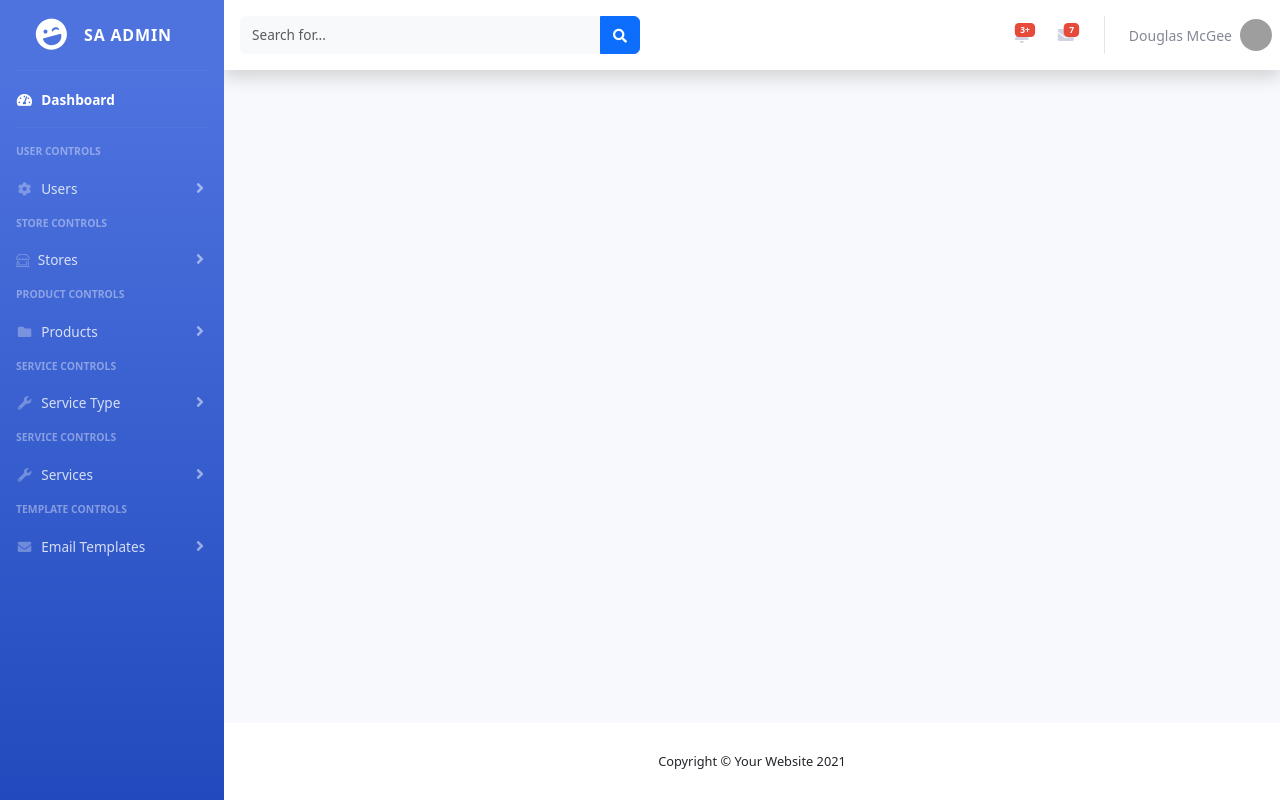
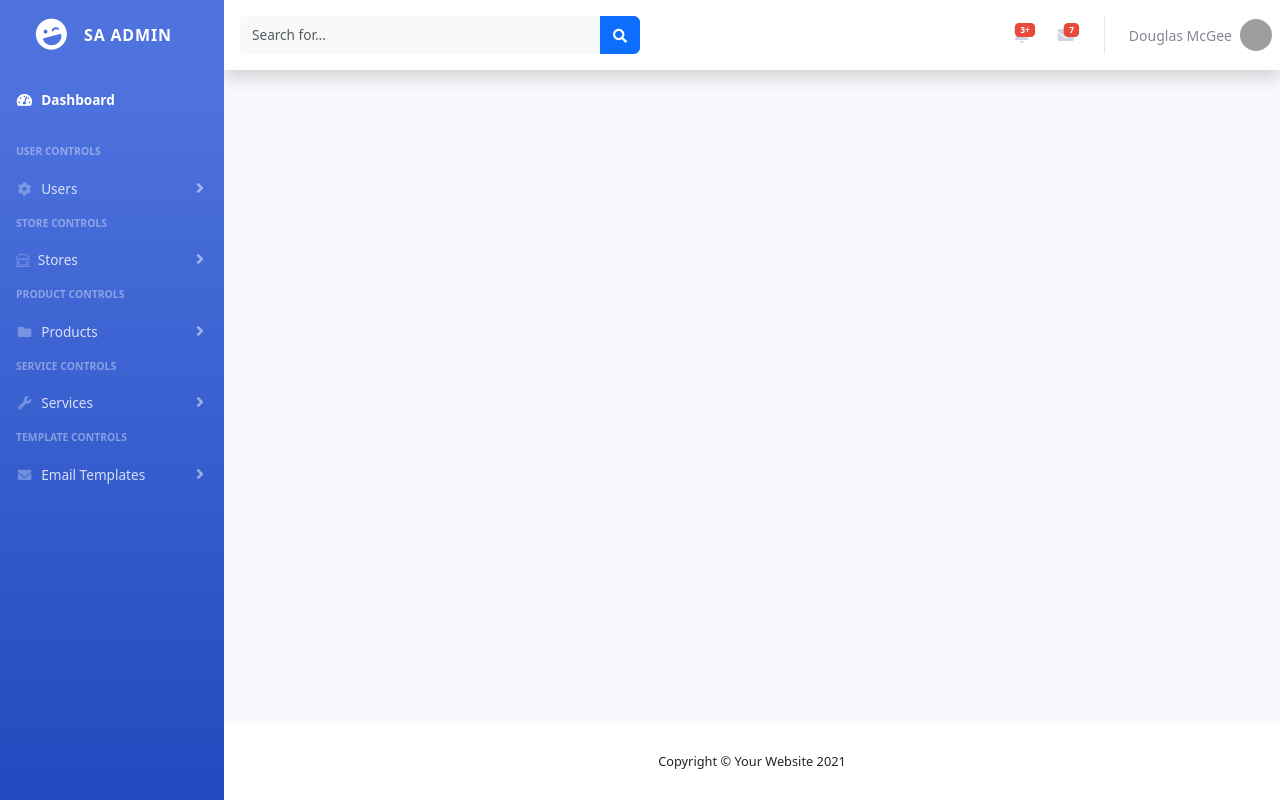
Before and after one commit to teamamracoder/shopping-assistant, a Django app: page /control-panel/ in a window 1280 px wide. Run offline with Django 5.2, Linux system fonts and the light colour scheme; some libraries are stand-ins or nearby versions; grey boxes are pictures that could not be loaded.

Commit message:
modify index.html

```diff
--- a/control_panel/templates/index.html
+++ b/control_panel/templates/index.html
@@ -153,10 +153,10 @@
                 </div>
             </li>
 
-            <div class="sidebar-heading">
+            <!-- <div class="sidebar-heading">
                 Service Controls
             </div>
-            <!-- Nav Item - Utilities Collapse Menu -->
+
             <li class="nav-item">
                 <a class="nav-link collapsed" href="#" data-toggle="collapse" data-target="#collapseOne"
                     aria-expanded="true" aria-controls="collapseOne">
@@ -166,12 +166,12 @@
                 <div id="collapseOne" class="collapse" aria-labelledby="headingUtilities"
                     data-parent="#accordionSidebar">
                     <div class="bg-white py-2 collapse-inner rounded">
-                        <!-- <h6 class="collapse-header">Custom Utilities:</h6> -->
+
                         <a class="collapse-item" href="/control-panel/service-type/">Service Type</a>
 
                     </div>
                 </div>
-            </li>
+            </li> -->
 
             <div class="sidebar-heading">
                 Service Controls
@@ -210,33 +210,6 @@
                     </div>
                 </div>
             </li>
-
-
-            <!-- <div class="sidebar-heading">
-                Template Controls
-            </div>
-
-            <li class="nav-item">
-                <a class="nav-link d-flex justify-content-between align-items-center"
-                   data-bs-toggle="collapse"
-                   href="#collapseTemplates"
-                   role="button"
-                   aria-expanded="false"
-                   aria-controls="collapseTemplates">
-                    <span>
-                        <i class="fas fa-fw fa-envelope"></i>
-                        Email Templates
-                    </span>
-                    <i class="fas fa-angle-down rotate-icon"></i>
-                </a>
-                <div class="collapse" id="collapseTemplates" data-bs-parent="#accordionSidebar">
-                    <div class="bg-white py-2 collapse-inner rounded">
-                        <a class="collapse-item" href="{% url 'manage_template_list' %}">Templates</a>
-                        <a class="collapse-item" href="{#% url 'manage_template_create' %#}">Create Template</a>
-                    </div>
-                </div>
-            </li> -->
-
 
             <!-- Divider
             <hr class="sidebar-divider"> -->
```
Also changed, not shown: static/media/img/product/Apple1 Laptop.jpg (added).
